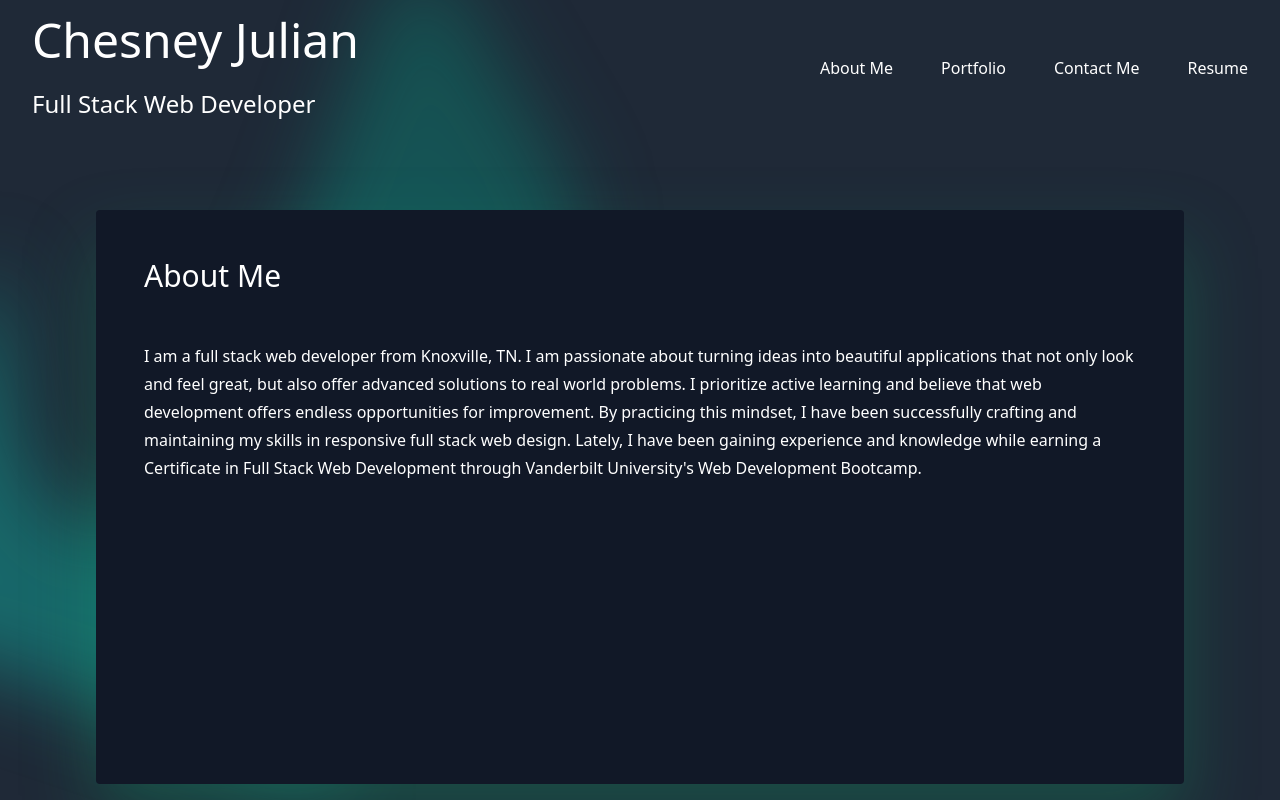
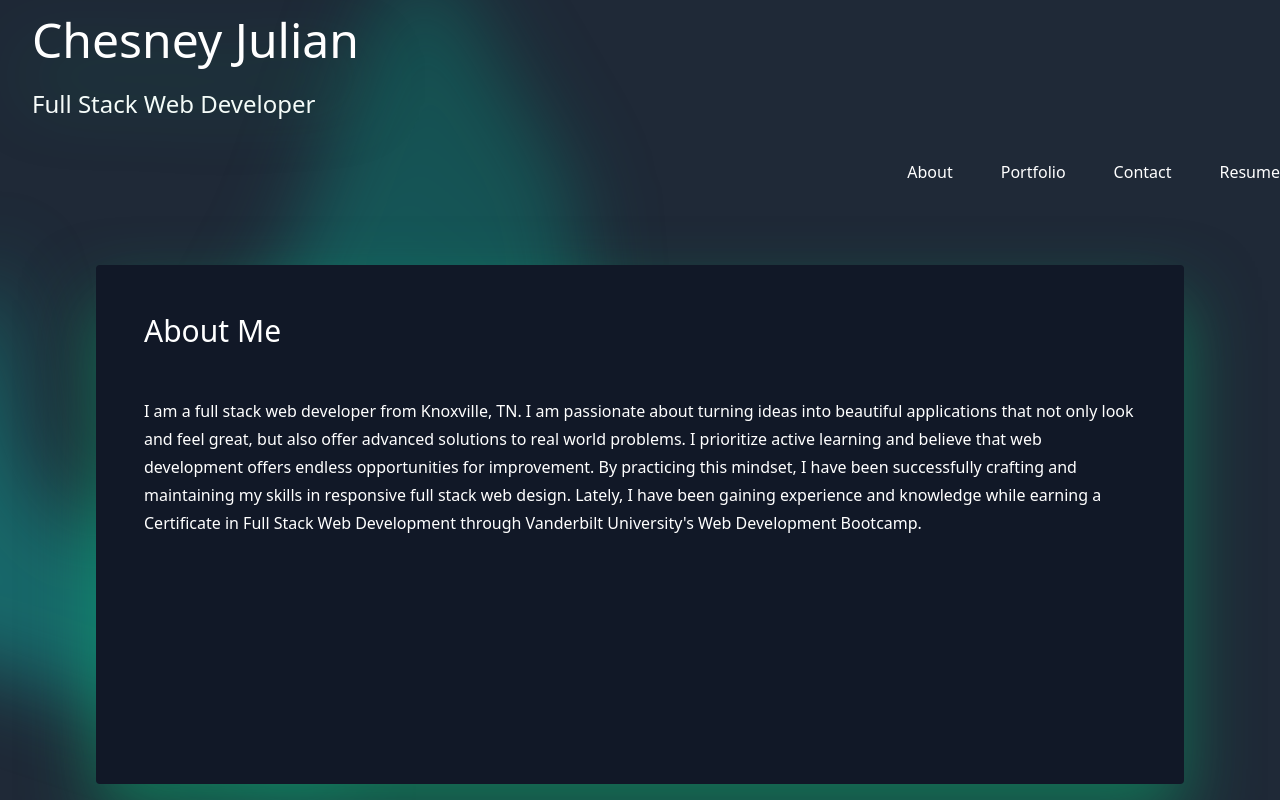
Before and after one commit to ChesneyJulian/react-portfolio, a React (Vite) app: page / in a window 1280 px wide. Built offline with nearby package versions, Linux system fonts and the light colour scheme.

Commit message:
remove react-router and use state management for content changing between pages

```diff
--- a/src/App.jsx
+++ b/src/App.jsx
@@ -1,9 +1,16 @@
-import { Outlet } from 'react-router-dom';
+import { useState } from 'react'
+
 import Header from './components/Header'
+import Navigation from './components/Navigation'
+
+import About from './pages/About';
+import Portfolio from './pages/Portfolio';
+import Contact from './pages/Contact';
+
 import './App.css'
 
 function App() {
-
+  const [ currentPage, setCurrentPage ] = useState('About');
   return (
     <>
       <main className="text-white">
@@ -32,9 +39,14 @@ function App() {
           </div>
           <div className='col-span-12 container mx-auto h-[25%] mb-12'>
             <Header />
+            <div className='col-span-12 lg:col-span-6'>
+              <Navigation setCurrentPage={setCurrentPage}/>
+            </div>
           </div>
           <div className='container mx-auto col-span-12 row-span-6 min-h-full w-[85%] bg-gray-900 p-12 drop-shadow-3xl rounded'>
-            <Outlet />
+            {currentPage === 'About' && <About /> }
+            {currentPage === 'Contact' && <Contact />}
+            {currentPage === 'Portfolio' && <Portfolio />}
           </div>
         </div>
       </main>
--- a/src/components/Header.jsx
+++ b/src/components/Header.jsx
@@ -1,18 +1,13 @@
-import Navigation from './Navigation'
-
 
 function Header () {
   return (
     <>
       <div className="mx-auto px-6 lg:px-8 grid grid-cols-12">
         <div className="mx-auto container lg:mx-0 col-span-12 lg:col-span-6">
-          <h1 className="text-3xl font-medium sm:text-5xl">Chesney Julian</h1>
-          <h3 className="mt-6 text-2xl">
+          <h1 className="drop-shadow-3xl text-3xl font-medium md:text-5xl">Chesney Julian</h1>
+          <h3 className="mt-6 text-xl md:text-2xl">
             Full Stack Web Developer
           </h3>
-        </div>
-        <div className='col-span-12 lg:col-span-6'>
-          <Navigation />
         </div>
       </div>
     </>
--- a/src/components/Navigation.jsx
+++ b/src/components/Navigation.jsx
@@ -1,6 +1,6 @@
 const navItems = [
   {
-    name: 'About Me',
+    name: 'About',
     href: '/about'
   },
   {
@@ -8,7 +8,7 @@ const navItems = [
     href: '/portfolio'
   },
   {
-    name: 'Contact Me',
+    name: 'Contact',
     href: '/contact'
   },
   {
@@ -17,13 +17,17 @@ const navItems = [
   },
 ]
 
-function Navigation () {
-
+// eslint-disable-next-line react/prop-types
+function Navigation ({ setCurrentPage }) {
+  function handleClick(e, page) {
+    e.preventDefault();
+    setCurrentPage(page);
+  }
   return (
     <div className="mx-auto mt-10 lg:mx-0 text-left ">
-      <div className="grid grid-cols-1 gap-x-8 gap-y-6 md:flex lg:gap-x-12 md:justify-start lg:justify-end">
+      <div className="grid grid-cols-1 gap-x-8 gap-y-4 md:flex lg:gap-x-12 md:justify-start lg:justify-end">
         {navItems.map((item) => (
-          <a key={item.name} href={item.href}>{item.name}</a>
+          <a className="text-base" onClick={(e) => handleClick(e, item.name)} key={item.name} href={item.href}>{item.name}</a>
         ))}
       </div>
     </div>
--- a/src/main.jsx
+++ b/src/main.jsx
@@ -1,41 +1,7 @@
-// import React from 'react'
 import ReactDOM from 'react-dom/client'
-// Bringing in the required imports from 'react-router-dom' to set up application routing behavior
-import { createBrowserRouter, RouterProvider } from 'react-router-dom';
 import App from './App.jsx'
 import './index.css'
 
-import About from './pages/About.jsx'
-import Contact from './pages/Contact.jsx'
-import Portfolio from './pages/Portfolio.jsx'
-// import Landing from './pages/Landing.jsx'
-
-// Define the accessible routes, and which components respond to which URL
-const router = createBrowserRouter([
-  {
-    path: '/',
-    element: <App />,
-    children: [
-      {
-        index: true,
-        element: <About />,
-      },
-      {
-        path: '/portfolio',
-        element: <Portfolio />,
-      },
-      {
-        path: '/contact',
-        element: <Contact />,
-      },
-      {
-        path: '/about',
-        element: <About />,
-      },
-    ],
-  },
-]);
-
 ReactDOM.createRoot(document.getElementById('root')).render(
-  <RouterProvider router={router} />
+  <App />
 );
--- a/tailwind.config.js
+++ b/tailwind.config.js
@@ -7,7 +7,7 @@ export default {
   theme: {
     extend: {
       dropShadow: {
-        '3xl': '0 35px 35px rgba(6, 184, 113, .25)'
+        '3xl': '0 35px 35px rgba(6, 184, 113, .50)'
       }
     },
   },
```
